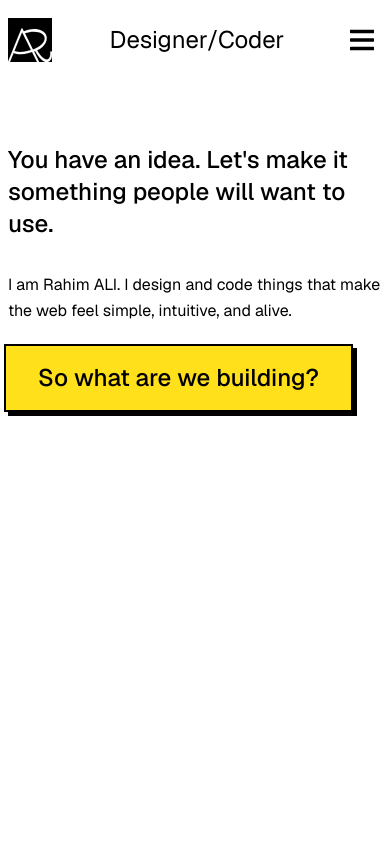
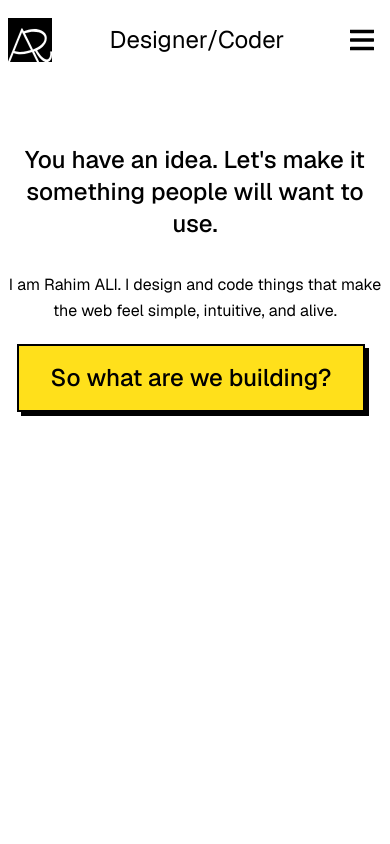
Before and after one commit to Rahim10020/rahim.design, a React (Vite) app: page / in a window 390 px wide. Shown: the top 844 px of the page. Built offline with nearby package versions, Linux system fonts and the light colour scheme; a web font is replaced by a local one.

Commit message:
responsive of hero section

```diff
--- a/src/_components/sections/HeroSection.tsx
+++ b/src/_components/sections/HeroSection.tsx
@@ -10,7 +10,7 @@ export default function HeroSection() {
             <div className="flex flex-col gap-block">
               <div className="w-full">
                 {/* Headline */}
-                <h1 className="text-2xl md:text-4xl lg:text-7xl font-medium text-foreground max-w-4xl">
+                <h1 className="text-2xl md:text-4xl lg:text-7xl font-medium text-foreground max-w-4xl text-center lg:text-left mx-auto lg:mx-0">
                   <Words
                     text="You have an idea. Let's make it something people will want to
                   use."
@@ -19,8 +19,8 @@ export default function HeroSection() {
                 </h1>
               </div>
 
-              <div className="w-full flex justify-end">
-                <div className="flex flex-col justify-end gap-comfortable">
+              <div className="w-full flex justify-center lg:justify-end">
+                <div className="flex flex-col items-center lg:items-end justify-end gap-comfortable text-center lg:text-right">
                   <p className="text-foreground text-base md:text-2xl leading-relaxed font-normal max-w-md">
                     I am Rahim ALI. I design and code things that make the web
                     feel simple, intuitive, and alive.
```
